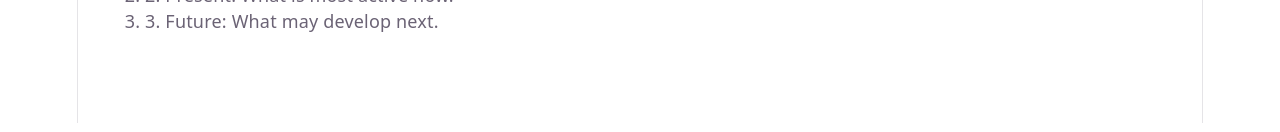
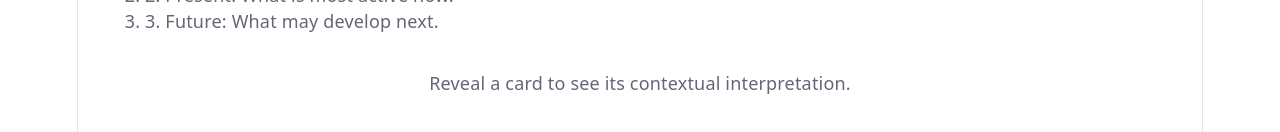
Before and after one commit to hobsojam/tarot-reader, a React (Vite) app: page / in a window 1280 px wide. Both pictures are taken after a click on the button "Start reading". Shown: the part 677-809 px from the top of the page. Built offline with nearby package versions, Linux system fonts and the light colour scheme.

Commit message:
feat: add contextual card interpretations

```diff
--- a/src/App.tsx
+++ b/src/App.tsx
@@ -109,12 +109,14 @@ function App() {
             revealedPositionIds={session.revealedPositionIds}
             spread={selectedSpread}
           />
-          {selectedIndex >= 0 && session.cards[selectedIndex] ? (
-            <ReadingDetail
-              card={session.cards[selectedIndex]}
-              position={selectedSpread.positions[selectedIndex]}
-            />
-          ) : null}
+          <ReadingDetail
+            card={selectedIndex >= 0 ? session.cards[selectedIndex] : undefined}
+            position={
+              selectedIndex >= 0
+                ? selectedSpread.positions[selectedIndex]
+                : undefined
+            }
+          />
         </>
       )}
     </main>
--- a/src/components/ReadingDetail.tsx
+++ b/src/components/ReadingDetail.tsx
@@ -1,17 +1,37 @@
-import type { Card } from '../domain/card'
+import type { DealtCard } from '../domain/card'
+import { synthesizeInterpretation } from '../domain/interpretation'
 import type { SpreadPosition } from '../domain/spread'
 
 interface ReadingDetailProps {
-  readonly card: Card
-  readonly position: SpreadPosition
+  readonly card?: DealtCard
+  readonly position?: SpreadPosition
 }
 
 export function ReadingDetail({ card, position }: ReadingDetailProps) {
+  if (!card || !position) {
+    return (
+      <aside aria-label="Card interpretation" className="reading-detail">
+        <p>Reveal a card to see its contextual interpretation.</p>
+      </aside>
+    )
+  }
+
   return (
     <aside aria-label="Card interpretation" className="reading-detail">
       <h2>{position.label}</h2>
       <h3>{card.name}</h3>
-      <p>{card.uprightMeaning}</p>
+      <section aria-labelledby="card-meaning">
+        <h4 id="card-meaning">Card meaning</h4>
+        <p>{card.uprightMeaning}</p>
+      </section>
+      <section aria-labelledby="position-meaning">
+        <h4 id="position-meaning">Position meaning</h4>
+        <p>{position.prompt}</p>
+      </section>
+      <section aria-labelledby="contextual-meaning">
+        <h4 id="contextual-meaning">In this reading</h4>
+        <p>{synthesizeInterpretation(card, position, card.orientation)}</p>
+      </section>
     </aside>
   )
 }
```
Also changed, not shown: 1 other file (tests, documents, lock files or other folders).
